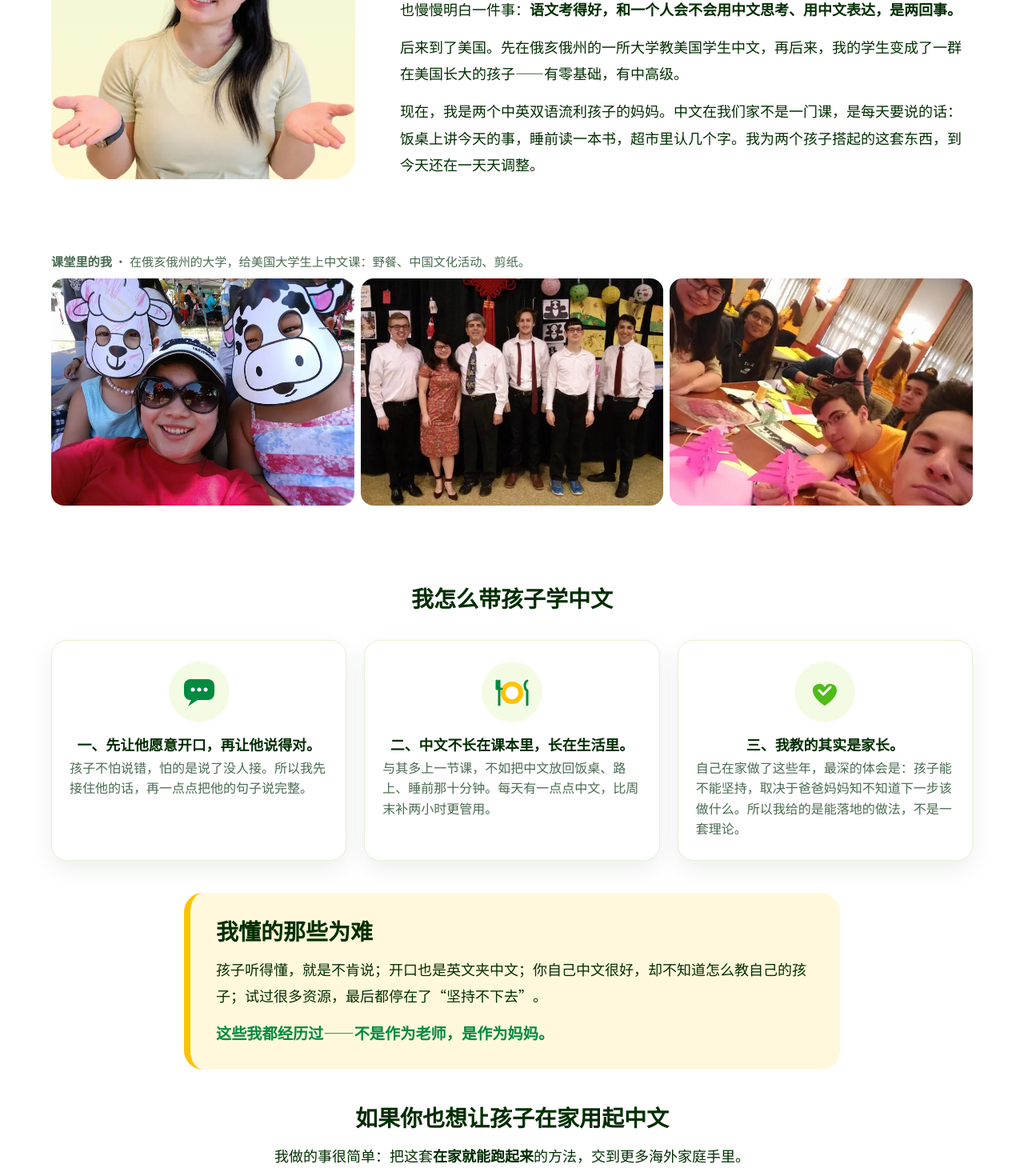
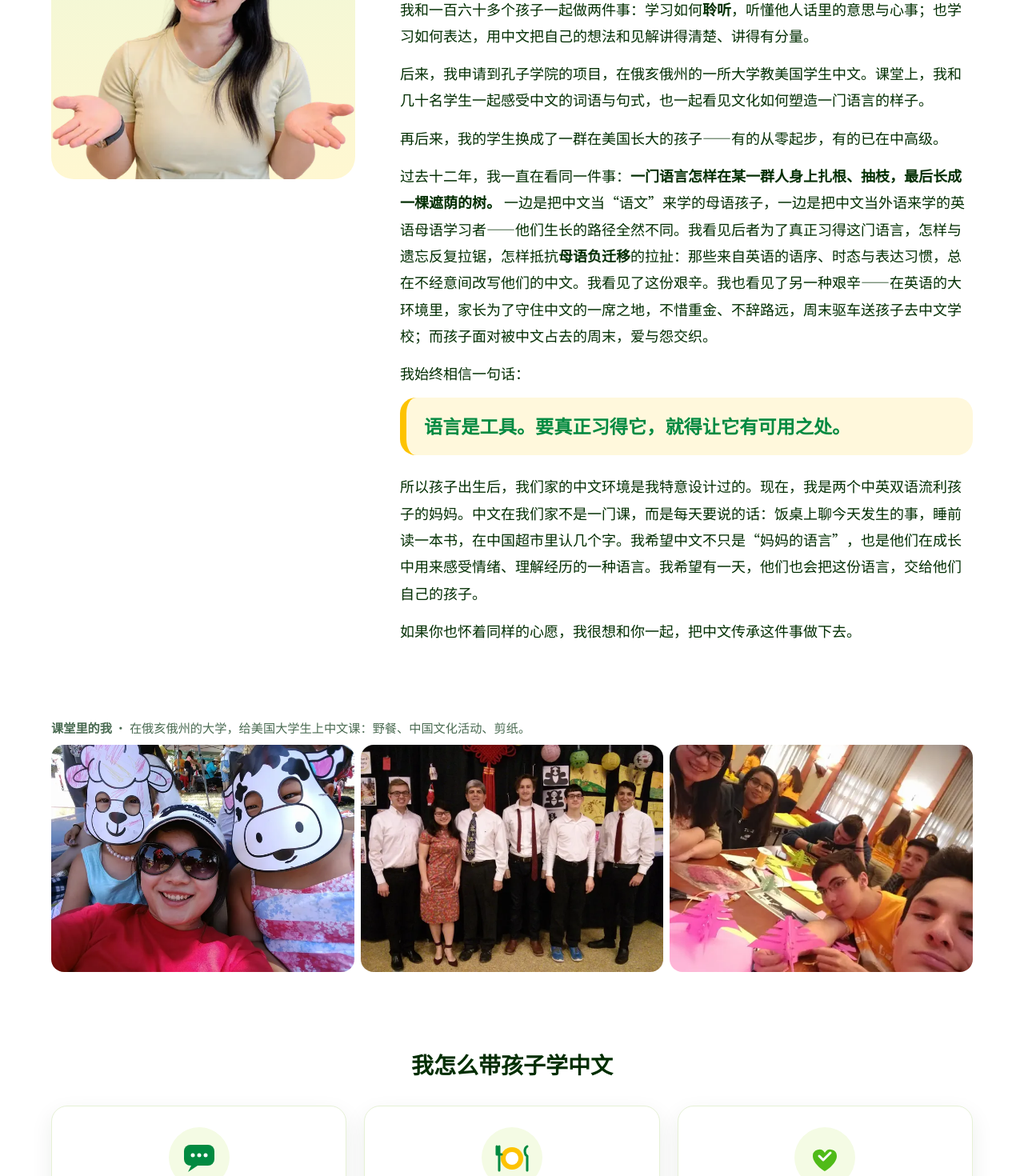
Before and after one commit to TreeTreeAcademy/treetreeacademy, a Next.js app: page / in a window 1280 px wide. Shown: the part 3160-4630 px from the top of the page at 80% size. Built offline with nearby package versions, Linux system fonts and the light colour scheme.

Commit message:
About: replace Jing's bio with 2026-11-20 text (verbatim ZH, US-parent EN), pull-quote, keep photo and method cards

```diff
--- a/app/_site/AboutJing.tsx
+++ b/app/_site/AboutJing.tsx
@@ -4,8 +4,8 @@ import { PHOTOS, asset } from "@/lib/site/assets";
 import { contactHref } from "@/lib/site/social";
 import { SocialLinks } from "./Social";
 
-// Jing's own About Me text (2026-11-17). Chinese is verbatim; English is her US-parent version.
-// Short version = first two paragraphs + one link, nothing added.
+// Jing's About Me (2026-11-20). Chinese is verbatim from Jing.
+// English is a US-parent version: same story arc, not a literal translation.
 
 type Lang = "zh" | "en";
 
@@ -14,9 +14,14 @@ const C = {
     eyebrow: "关于我",
     hi: "我是晶晶。",
     intro: [
-      <>在武汉，我做过重点高中的语文老师。那几年我陪学生走过高中到大学最要紧的一段路，也慢慢明白一件事：<strong>语文考得好，和一个人会不会用中文思考、用中文表达，是两回事。</strong></>,
-      <>后来到了美国。先在俄亥俄州的一所大学教美国学生中文，再后来，我的学生变成了一群在美国长大的孩子——有零基础，有中高级。</>,
-      <>现在，我是两个中英双语流利孩子的妈妈。中文在我们家不是一门课，是每天要说的话：饭桌上讲今天的事，睡前读一本书，超市里认几个字。我为两个孩子搭起的这套东西，到今天还在一天天调整。</>,
+      <p key="p1">汉语言文学专业本科毕业后，我进入武汉一所重点高中，成为一名语文老师。语文课上，我和一百六十多个孩子一起做两件事：学习如何<strong>聆听</strong>，听懂他人话里的意思与心事；也学习如何表达，用中文把自己的想法和见解讲得清楚、讲得有分量。</p>,
+      <p key="p2">后来，我申请到孔子学院的项目，在俄亥俄州的一所大学教美国学生中文。课堂上，我和几十名学生一起感受中文的词语与句式，也一起看见文化如何塑造一门语言的样子。</p>,
+      <p key="p3">再后来，我的学生换成了一群在美国长大的孩子——有的从零起步，有的已在中高级。</p>,
+      <p key="p4">过去十二年，我一直在看同一件事：<strong>一门语言怎样在某一群人身上扎根、抽枝，最后长成一棵遮荫的树。</strong> 一边是把中文当“语文”来学的母语孩子，一边是把中文当外语来学的英语母语学习者——他们生长的路径全然不同。我看见后者为了真正习得这门语言，怎样与遗忘反复拉锯，怎样抵抗<strong>母语负迁移</strong>的拉扯：那些来自英语的语序、时态与表达习惯，总在不经意间改写他们的中文。我看见了这份艰辛。我也看见了另一种艰辛——在英语的大环境里，家长为了守住中文的一席之地，不惜重金、不辞路远，周末驱车送孩子去中文学校；而孩子面对被中文占去的周末，爱与怨交织。</p>,
+      <p key="belief">我始终相信一句话：</p>,
+      <blockquote key="quote" className="ab-quote"><p>语言是工具。要真正习得它，就得让它有可用之处。</p></blockquote>,
+      <p key="p5">所以孩子出生后，我们家的中文环境是我特意设计过的。现在，我是两个中英双语流利孩子的妈妈。中文在我们家不是一门课，而是每天要说的话：饭桌上聊今天发生的事，睡前读一本书，在中国超市里认几个字。我希望中文不只是“妈妈的语言”，也是他们在成长中用来感受情绪、理解经历的一种语言。我希望有一天，他们也会把这份语言，交给他们自己的孩子。</p>,
+      <p key="p6">如果你也怀着同样的心愿，我很想和你一起，把中文传承这件事做下去。</p>,
     ],
     methodH: "我怎么带孩子学中文",
     method: [
@@ -24,13 +29,9 @@ const C = {
       { icon: "dinner" as const, t: "二、中文不长在课本里，长在生活里。", d: "与其多上一节课，不如把中文放回饭桌、路上、睡前那十分钟。每天有一点点中文，比周末补两小时更管用。" },
       { icon: "heart" as const, t: "三、我教的其实是家长。", d: "自己在家做了这些年，最深的体会是：孩子能不能坚持，取决于爸爸妈妈知不知道下一步该做什么。所以我给的是能落地的做法，不是一套理论。" },
     ],
-    hardH: "我懂的那些为难",
-    hard: [<>孩子听得懂，就是不肯说；开口也是英文夹中文；你自己中文很好，却不知道怎么教自己的孩子；试过很多资源，最后都停在了“坚持不下去”。</>],
-    hardEnd: "这些我都经历过——不是作为老师，是作为妈妈。",
-    endH: "如果你也想让孩子在家用起中文",
+    endH: "想先聊一聊？",
     end: [
-      <>我做的事很简单：把这套<strong>在家就能跑起来</strong>的方法，交到更多海外家庭手里。</>,
-      <>不用先想清楚要学到什么程度。欢迎来跟我聊聊你家孩子现在的情况，我帮你看一眼，下一步该从哪里开始。</>,
+      <>欢迎来跟我聊聊你家孩子现在的情况，我帮你看一眼，下一步该从哪里开始。</>,
     ],
     cta: [["/contact", "给晶晶留言"], ["/workshop#waitlist", "加入工作坊等候名单"]],
     small: "我会定期一封封回复。",
@@ -42,9 +43,14 @@ const C = {
     eyebrow: "About Jing",
     hi: "I'm Jing — like jingle bell.",
     intro: [
-      <>Back in Wuhan, China, I taught Chinese language and literature at a top-ranked high school. Those years taught me something I still think about: <strong>acing Chinese class and actually thinking and speaking in Chinese are two very different things.</strong></>,
-      <>Then I moved to the US. I taught Chinese to American college students at a university in Ohio, and later to kids growing up here, from total beginners to intermediate and advanced.</>,
-      <>Today I&apos;m a mom of two kids who are fluent in both English and Chinese. In our house, Chinese isn&apos;t a subject. It&apos;s just how we talk: about our day at dinner, over a bedtime story, picking out characters at the grocery store. The system I built for them is still evolving, day by day.</>,
+      <p key="p1">After I graduated with a degree in Chinese language and literature, I became a Chinese teacher at a top high school in Wuhan. In those classes, I worked with more than 160 students on two things: learning how to <strong>listen</strong> — to hear both the meaning and the feeling in what someone says — and learning how to speak, so they could say what they thought in Chinese, clearly and with real weight.</p>,
+      <p key="p2">Later I came to the United States through a Confucius Institute program, and taught Chinese to American students at a university in Ohio. Together we explored the words and sentence patterns of Chinese, and we saw how a culture shapes the way a language works.</p>,
+      <p key="p3">Then my students changed again: a group of kids growing up in America — some starting from zero, some already at an intermediate or advanced level.</p>,
+      <p key="p4">For the past twelve years, I have been watching the same thing: <strong>how a language takes root in a group of people, puts out branches, and finally grows into a tree that can give shade.</strong> Some were learning Chinese as their first language, the way children in China study it as language arts. Others were learning it as a new language, with English already in their bones. The two paths could not be more different. I watched the second group wrestle with forgetting, and with the quiet pull of English — its word order, its tenses, its habits — rewriting their Chinese without them noticing. I saw how hard that is. I also saw another kind of hard: parents in an English-speaking world, spending real money and long Saturday drives to hold onto a place for Chinese; and children who feel both love and resentment about the weekends it takes from them. Maybe that is your family. Or maybe you speak only a little Chinese, or none at all — and your child understands you, then answers in English. <strong>You don&apos;t have to be fluent to start.</strong></p>,
+      <p key="belief">I have always believed one thing:</p>,
+      <blockquote key="quote" className="ab-quote"><p>Language is a tool. To really learn it, it has to have a use.</p></blockquote>,
+      <p key="p5">So after my children were born, I designed the Chinese environment in our home on purpose. Today I&apos;m the mom of two kids who are fluent in both Chinese and English. In our house, Chinese isn&apos;t a class. It&apos;s what we speak every day: talking about the day at dinner, reading a book at bedtime, picking out a few characters at the Chinese grocery store. I hope Chinese is not only &ldquo;Mom&apos;s language,&rdquo; but a language they can use, as they grow, to feel what they feel and make sense of what they live through. And I hope that one day, they will pass this language on to their own children.</p>,
+      <p key="p6">If you hold the same hope, I would love to keep this going with you.</p>,
     ],
     methodH: "How I approach it",
     method: [
@@ -52,11 +58,6 @@ const C = {
       { icon: "dinner" as const, t: "2. Chinese lives in everyday life, not in a textbook.", d: "Ten minutes at dinner, in the car, or at bedtime beats a two-hour class on the weekend." },
       { icon: "heart" as const, t: "3. I'm really coaching the parents.", d: "Whether a kid sticks with it comes down to whether mom and dad know what to do next. So you get practical steps, not theory." },
     ],
-    hardH: "You don't have to be fluent to start",
-    hard: [
-      <>Maybe your child understands Chinese but always answers in English. Maybe Chinese is your partner&apos;s language, or your parents&apos;, and yours is rusty, or you don&apos;t speak it at all. Maybe you&apos;ve tried apps, classes and flashcards, and nothing stuck.</>,
-    ],
-    hardEnd: "That's exactly who I built this for. You don't need to speak Chinese well to make it part of your home. You'll get simple phrases with pinyin, routines that fit into the day you already have, and a clear next step.",
     endH: "Start where your family is",
     end: [<>You don&apos;t need to know where this ends up. Tell me where your child is right now, and I&apos;ll help you find the first step.</>],
     cta: [["/en/contact", "Message Jing"], ["/en/workshop#waitlist", "Join the workshop waitlist"]],
@@ -97,6 +98,7 @@ export default function AboutJing({
 }: { lang?: Lang; short?: boolean; photo?: string; strip?: boolean }) {
   const c = C[lang];
   const src = asset(photo);
+  const intro = short ? c.intro.slice(0, 2) : c.intro;
   return (
     <section className="lp-about2" id="about">
       <div className="lp-about2__photo">
@@ -105,7 +107,7 @@ export default function AboutJing({
       <div className="lp-about2__body">
         <p className="lp-eyebrow">{c.eyebrow}</p>
         <h2 className="lp-h2">{c.hi}</h2>
-        {(short ? c.intro.slice(0, 2) : c.intro).map((p, i) => <p key={i}>{p}</p>)}
+        {intro}
         {short && <p><a className="lp-link" href={c.more[0]}>{c.more[1]}</a></p>}
       </div>
       {strip && <div className="lp-about2__strip"><TeachStrip lang={lang} /></div>}
@@ -123,12 +125,6 @@ export default function AboutJing({
                 </div>
               );
             })}
-          </div>
-
-          <div className="ab-hard">
-            <h3 className="lp-about2__h">{c.hardH}</h3>
-            {c.hard.map((p, i) => <p key={i}>{p}</p>)}
-            <p className="ab-hard__end">{c.hardEnd}</p>
           </div>
 
           <div className="ab-end">
--- a/app/en/start/page.tsx
+++ b/app/en/start/page.tsx
@@ -61,7 +61,7 @@ export default function EnStartPage() {
           <h2>About Jing</h2>
           <div className="st-about">
             {about && <img src={about} alt="Jing" width={96} height={96} loading="lazy" />}
-            <p>I&apos;m Jing — like jingle bell. I taught Chinese at a high school in China and then Mandarin at a university in the US. Now I&apos;m raising two bilingual kids, both fluent in English and Chinese — and I&apos;m sharing the system that works at home, one real moment at a time. <a href="/en/workshop#about">Read my full story →</a></p>
+            <p>I&apos;m Jing — like jingle bell. I taught Chinese at a top high school in Wuhan, then to American college students in Ohio. For the past twelve years I&apos;ve been watching how a language takes root in a family. Today I&apos;m a mom of two kids fluent in both English and Chinese — and you don&apos;t have to be fluent to start. I&apos;m sharing what actually works at home, one ordinary moment at a time. <a href="/en/workshop#about">Read my full story →</a></p>
           </div>
         </section>
 
--- a/app/globals.css
+++ b/app/globals.css
@@ -1106,20 +1106,19 @@ body:has(.en-section) > .site-footer { display: none; }
   .vz-moments__eq { display: none; }
   .vz-moment svg { width: 58px; height: 58px; }
 }
-/* About (Jing's 2026-11-17 story) */
+/* About (Jing's 2026-11-20 story) */
 .lp-about2__more { grid-column: 1 / -1; }
 .lp-about2__h { font-size: clamp(1.3rem, 2.2vw, 1.75rem); color: var(--color-ink); text-align: center; margin: 40px 0 0; }
+.lp-about2__body { overflow-wrap: break-word; }
+.ab-quote { margin: 4px 0 22px; padding: 18px 22px; background: #fff8dc; border-radius: 20px; border-left: 8px solid var(--color-gold); box-sizing: border-box; max-width: 100%; }
+.ab-quote p { margin: 0 !important; font-size: clamp(1.15rem, 2vw, 1.45rem); font-weight: 800; color: var(--color-forest); line-height: 1.55 !important; }
 .ab-method .vz-card h3 { font-size: 1.12rem; line-height: 1.45; }
 .ab-method .vz-card p { text-align: left; }
-.ab-hard { margin: 40px auto 0; max-width: 820px; background: #fff8dc; border-radius: 24px; padding: 28px 32px; border-left: 8px solid var(--color-gold); }
-.ab-hard .lp-about2__h { text-align: left; margin-top: 0; }
-.ab-hard p { margin: 12px 0 0; }
-.ab-hard__end { font-size: 1.2rem; font-weight: 800; color: var(--color-forest); }
 .ab-end { max-width: 820px; margin: 8px auto 0; text-align: center; }
 .ab-end p { margin: 12px 0 0; }
 @media (max-width: 760px) {
   .ab-method .vz-card p { grid-column: 2; }
-  .ab-hard { padding: 20px; border-left-width: 6px; }
+  .ab-quote { padding: 16px 16px; border-left-width: 6px; }
 }
 /* social + contact */
 .soc { display: flex; flex-direction: column; gap: 10px; }
--- a/app/start/page.tsx
+++ b/app/start/page.tsx
@@ -62,7 +62,7 @@ export default function StartPage() {
           <h2>关于晶晶</h2>
           <div className="st-about">
             {about && <img src={about} alt="晶晶" width={96} height={96} loading="lazy" />}
-            <p>我是晶晶。在中国教过高中语文，后来在美国大学教中文。现在在美国带两个孩子，两个都中英文流利——我把家里真正在用的这套方法，一天一个真实场景，分享给你。 <a href="/#about">读我的完整故事 →</a></p>
+            <p>我是晶晶。汉语言文学专业毕业后，我在武汉重点高中教语文，后来到俄亥俄州的大学教美国学生中文。过去十二年，我一直在看一门语言怎样在一群人身上扎根。现在，我是两个中英双语流利孩子的妈妈——中文在我们家不是一门课，是每天要说的话。 <a href="/#about">读我的完整故事 →</a></p>
           </div>
         </section>
 
```
